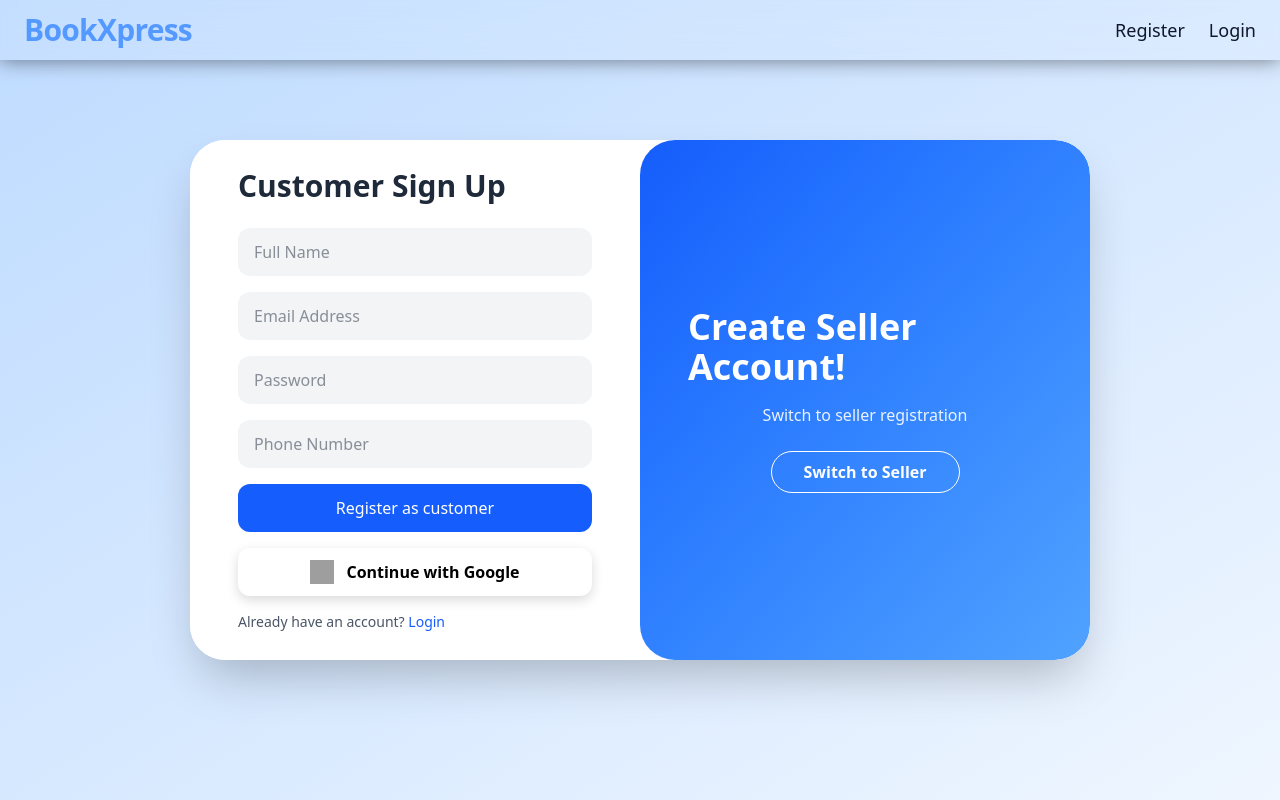
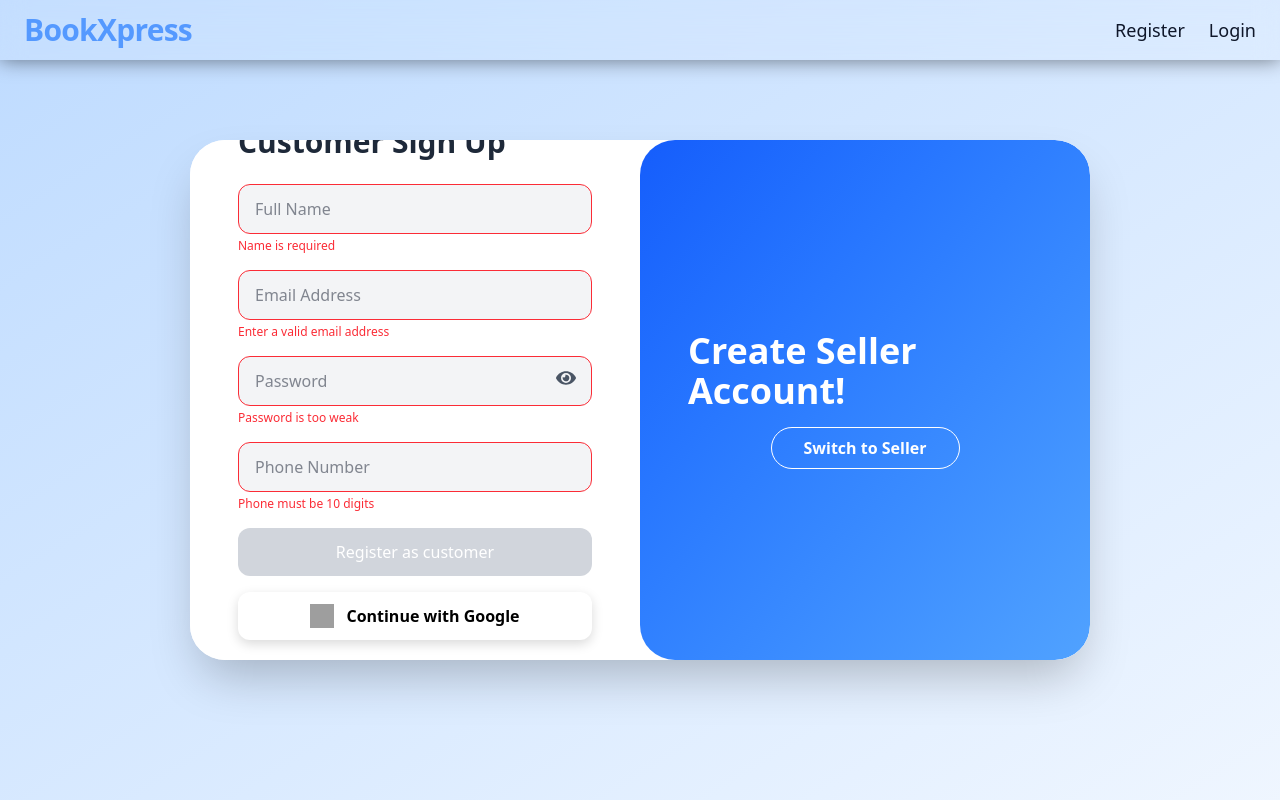
Before and after one commit to bhaskarradha123/BookXpress, a React (Vite) app in the folder frontend/: page /register in a window 1280 px wide. Built offline with nearby package versions, Linux system fonts and the light colour scheme; grey boxes are pictures that could not be loaded.

Commit message:
updates in register.jsx

```diff
--- a/frontend/package.json
+++ b/frontend/package.json
@@ -12,12 +12,14 @@
   "dependencies": {
     "@tailwindcss/postcss": "^4.1.17",
     "axios": "^1.13.2",
+    "formik": "^2.4.9",
     "react": "^19.2.0",
     "react-dom": "^19.2.0",
     "react-icons": "^5.5.0",
     "react-router-dom": "^7.9.6",
     "react-toastify": "^11.0.5",
-    "tailwindcss": "^4.1.17"
+    "tailwindcss": "^4.1.17",
+    "yup": "^1.7.1"
   },
   "devDependencies": {
     "@eslint/js": "^9.39.1",
--- a/frontend/src/pages/Register.jsx
+++ b/frontend/src/pages/Register.jsx
@@ -1,11 +1,13 @@
-import React, { useState } from "react";
+import React, { useState, useEffect } from "react";
 import { registerUser } from "../api/axios";
 import { toast } from "react-toastify";
 import { Link, useNavigate } from "react-router-dom";
+import { FaEye, FaEyeSlash } from "react-icons/fa";
 
 export default function Register() {
   const navigate = useNavigate();
   const [role, setRole] = useState("customer");
+  const [passwordVisible, setPasswordVisible] = useState(false);
 
   const [form, setForm] = useState({
     name: "",
@@ -14,6 +16,42 @@ export default function Register() {
     phone: "",
     role: "customer",
   });
+
+  const [errors, setErrors] = useState({});
+  const [isFormValid, setIsFormValid] = useState(false);
+
+  // ✨ PASSWORD VALIDATION FUNCTION
+  const validatePassword = (pwd) => {
+    const rules = {
+      minLength: pwd.length >= 8,
+      hasUppercase: /[A-Z]/.test(pwd),
+      hasLowercase: /[a-z]/.test(pwd),
+      hasNumber: /[0-9]/.test(pwd),
+      hasSpecialChar: /[@$!%*?&]/.test(pwd),
+    };
+
+    return rules;
+  };
+
+  // ✨ LIVE FORM VALIDATION
+  useEffect(() => {
+    let newErrors = {};
+
+    if (!form.name.trim()) newErrors.name = "Name is required";
+
+    if (!form.email.includes("@"))
+      newErrors.email = "Enter a valid email address";
+
+    if (form.phone.length !== 10)
+      newErrors.phone = "Phone must be 10 digits";
+
+    const pwdRules = validatePassword(form.password);
+    if (!Object.values(pwdRules).every(Boolean))
+      newErrors.password = "Password is too weak";
+
+    setErrors(newErrors);
+    setIsFormValid(Object.keys(newErrors).length === 0);
+  }, [form]);
 
   const handleChange = (e) => {
     setForm({ ...form, [e.target.name]: e.target.value });
@@ -27,6 +65,8 @@ export default function Register() {
 
   const handleSubmit = async (e) => {
     e.preventDefault();
+    if (!isFormValid) return;
+
     try {
       await registerUser(form);
       toast.success("Registered successfully!");
@@ -40,20 +80,17 @@ export default function Register() {
     <div className="min-h-screen w-full flex justify-center items-center bg-gradient-to-br from-blue-200 to-blue-50">
       <div className="relative w-[900px] h-[520px] shadow-2xl rounded-[35px] overflow-hidden bg-white">
 
-        {/* ---------------------- SLIDING BLUE PANEL ---------------------- */}
+        {/* SLIDING PANEL */}
         <div
-          className={`absolute top-0 h-full w-1/2 rounded-[35px] bg-gradient-to-br from-blue-600 to-blue-400 text-white flex flex-col justify-center items-center px-12 transition-all duration-700 ${role === "customer" ? "translate-x-full rounded-l-[35px]" : "translate-x-0 rounded-r-[35px]"
+          className={`absolute top-0 h-full w-1/2 rounded-[35px] bg-gradient-to-br from-blue-600 to-blue-400 text-white flex flex-col justify-center items-center px-12 transition-all duration-700 ${
+            role === "customer"
+              ? "translate-x-full rounded-l-[35px]"
+              : "translate-x-0 rounded-r-[35px]"
           }`}
         >
           <h1 className="text-4xl font-bold mb-4">
             {role === "customer" ? "Create Seller Account!" : "Create Customer Account!"}
           </h1>
-
-          <p className="mb-6 opacity-90 text-center">
-            {role === "customer"
-              ? "Switch to seller registration"
-              : "Switch to customer registration"}
-          </p>
 
           <button
             onClick={switchRole}
@@ -63,9 +100,10 @@ export default function Register() {
           </button>
         </div>
 
-        {/* ---------------------- FORM PANEL ---------------------- */}
+        {/* FORM PANEL */}
         <div
-          className={`absolute top-0 h-full w-1/2 bg-white flex flex-col justify-center px-12 transition-all duration-700 ${role === "customer" ? "translate-x-0" : "translate-x-full"
+          className={`absolute top-0 h-full w-1/2 bg-white flex flex-col justify-center px-12 transition-all duration-700 ${
+            role === "customer" ? "translate-x-0" : "translate-x-full"
           }`}
         >
           <h2 className="text-3xl font-bold mb-6 text-gray-800">
@@ -73,53 +111,95 @@ export default function Register() {
           </h2>
 
           <form onSubmit={handleSubmit} className="space-y-4">
+            {/* NAME */}
+            <div>
               <input
                 name="name"
                 placeholder="Full Name"
                 onChange={handleChange}
                 value={form.name}
-              className="w-full bg-gray-100 text-gray-800 px-4 py-3 rounded-xl outline-none"
+                className={`w-full bg-gray-100 px-4 py-3 rounded-xl outline-none ${
+                  errors.name && "border border-red-500"
+                }`}
               />
+              {errors.name && <p className="text-red-500 text-xs mt-1">{errors.name}</p>}
+            </div>
 
+            {/* EMAIL */}
+            <div>
               <input
                 type="email"
                 name="email"
                 placeholder="Email Address"
                 onChange={handleChange}
                 value={form.email}
-              className="w-full bg-gray-100 text-gray-800 px-4 py-3 rounded-xl outline-none"
+                className={`w-full bg-gray-100 px-4 py-3 rounded-xl outline-none ${
+                  errors.email && "border border-red-500"
+                }`}
               />
+              {errors.email && <p className="text-red-500 text-xs mt-1">{errors.email}</p>}
+            </div>
 
+            {/* PASSWORD + EYE */}
+            <div className="relative">
               <input
-              type="password"
+                type={passwordVisible ? "text" : "password"}
                 name="password"
                 placeholder="Password"
                 onChange={handleChange}
                 value={form.password}
-              className="w-full bg-gray-100 text-gray-800 px-4 py-3 rounded-xl outline-none"
+                className={`w-full bg-gray-100 px-4 py-3 rounded-xl outline-none pr-12 ${
+                  errors.password && "border border-red-500"
+                }`}
               />
 
+              {/* EYE ICON */}
+              <span
+                className="absolute right-4 top-3 cursor-pointer text-gray-600"
+                onClick={() => setPasswordVisible(!passwordVisible)}
+              >
+                {passwordVisible ? <FaEyeSlash size={20} /> : <FaEye size={20} />}
+              </span>
+
+              {errors.password && (
+                <p className="text-red-500 text-xs mt-1">{errors.password}</p>
+              )}
+            </div>
+
+            {/* PHONE */}
+            <div>
               <input
                 type="number"
                 name="phone"
                 placeholder="Phone Number"
                 onChange={handleChange}
                 value={form.phone}
-              className="w-full bg-gray-100 text-gray-800 px-4 py-3 rounded-xl outline-none"
+                className={`w-full bg-gray-100 px-4 py-3 rounded-xl outline-none ${
+                  errors.phone && "border border-red-500"
+                }`}
               />
+              {errors.phone && <p className="text-red-500 text-xs mt-1">{errors.phone}</p>}
+            </div>
 
+            {/* SUBMIT */}
             <button
               type="submit"
-              className="w-full py-3 bg-blue-600 text-white rounded-xl hover:bg-blue-700 transition"
+              disabled={!isFormValid}
+              className={`w-full py-3 rounded-xl text-white transition ${
+                isFormValid
+                  ? "bg-blue-600 hover:bg-blue-700"
+                  : "bg-gray-300 cursor-not-allowed"
+              }`}
             >
               Register as {role}
             </button>
+
+            {/* GOOGLE BUTTON */}
             <button
               className="w-full py-3 rounded-xl font-semibold flex items-center justify-center gap-3
                          bg-white text-black shadow-[0_4px_12px_rgba(0,0,0,0.15)]
                          hover:shadow-[0_6px_18px_rgba(0,0,0,0.25)]
-             hover:scale-[1.05] active:scale-[0.98]
-             transition-all duration-300"
+                         hover:scale-[1.05] transition-all duration-300"
             >
               <img
                 src="https://www.svgrepo.com/show/475656/google-color.svg"
@@ -128,7 +208,6 @@ export default function Register() {
               />
               Continue with Google
             </button>
-
           </form>
 
           <p className="mt-4 text-sm text-gray-600">
```
Also changed, not shown: 1 other file (tests, documents, lock files or other folders). Lines whose indentation alone changed are shown as unchanged.
